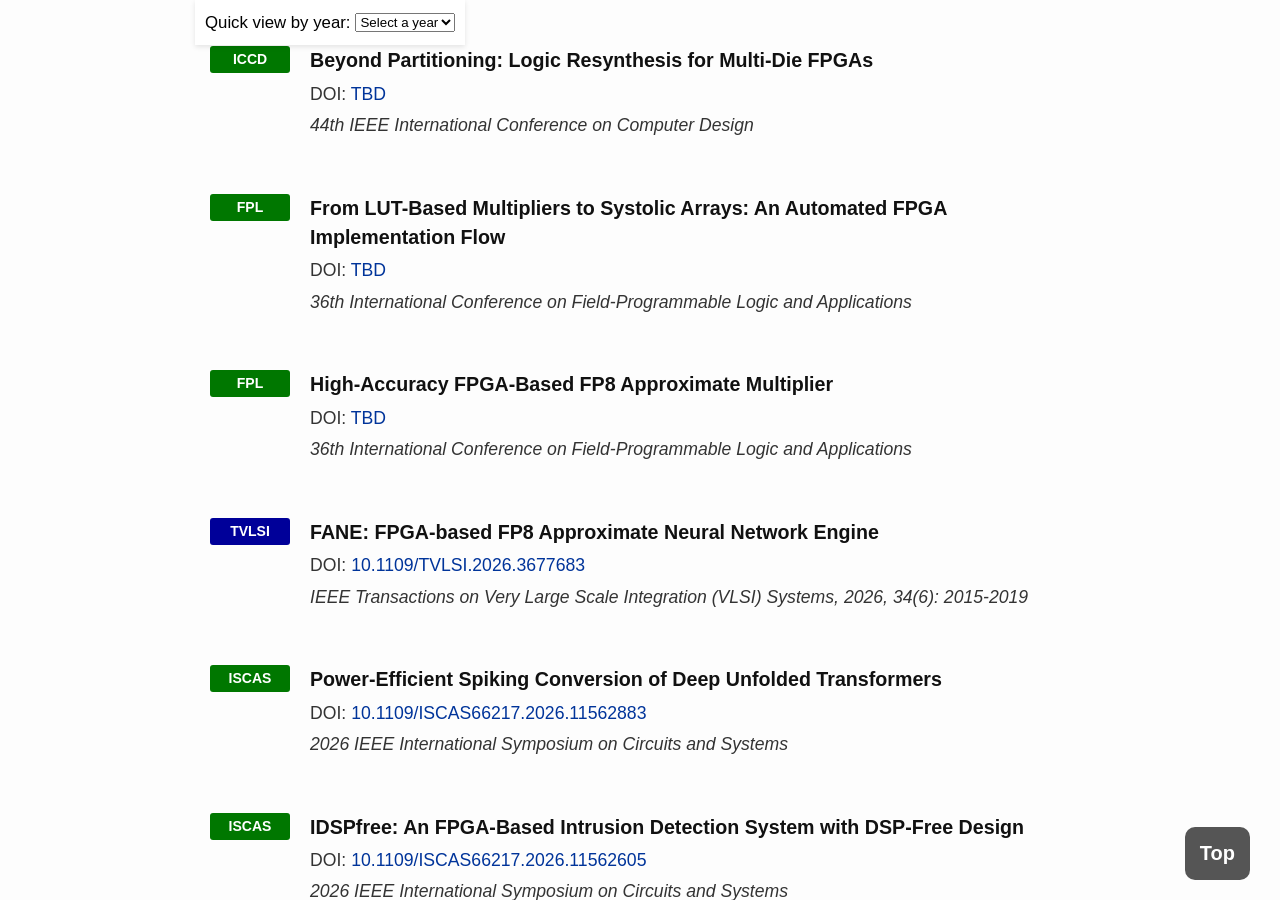
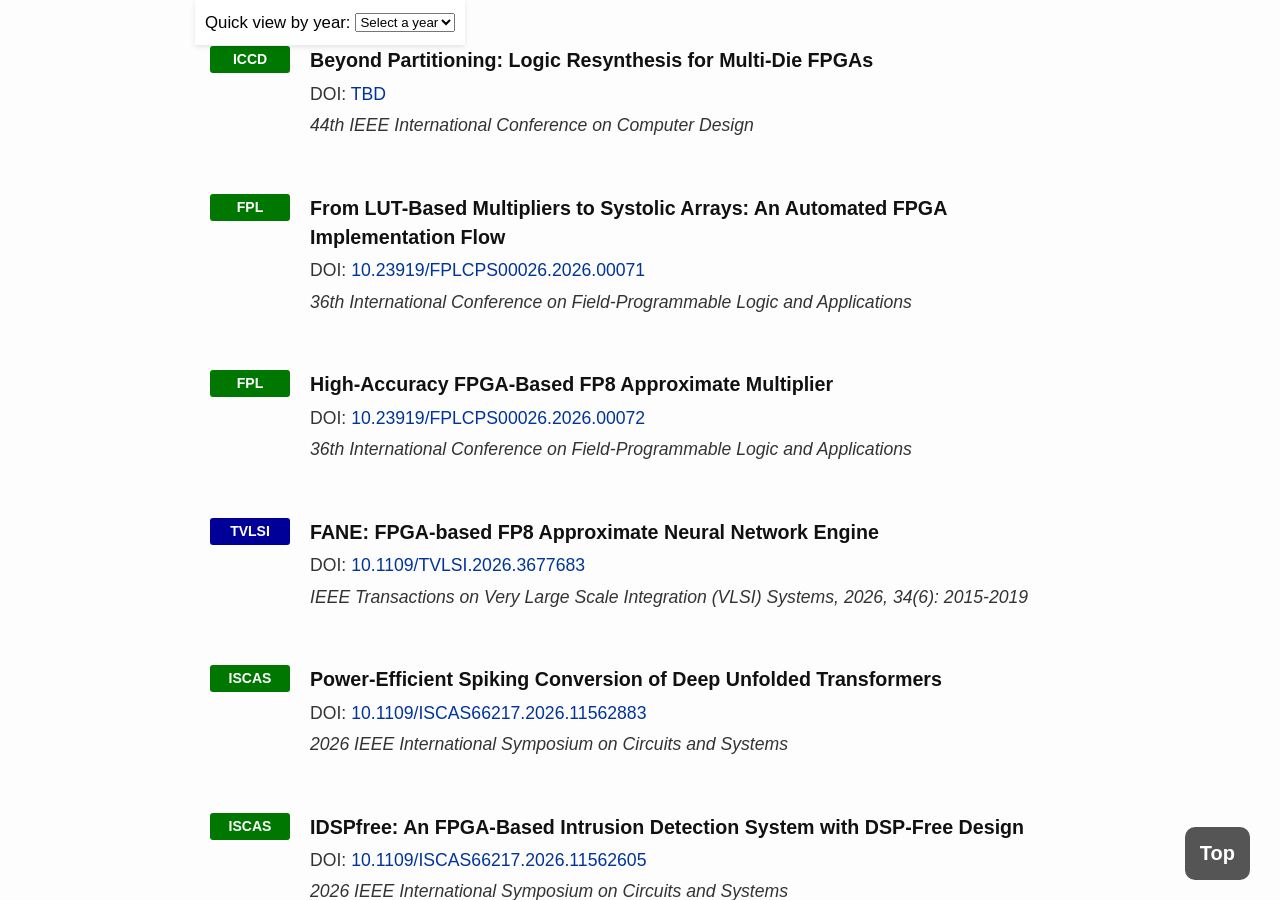
Before and after one commit to ruiqichen7/ruiqichen7.github.io, a Jekyll site: the page built from publications.md, in a window 1280 px wide and 900 px high, scrolled down 407 px. Built offline with Jekyll 4.4.1, drawn with Linux system fonts in a browser that asks for light colours.

Commit message:
update pub

```diff
--- a/index.html
+++ b/index.html
@@ -64,7 +64,7 @@ layout: default
     <div class="rollbar-item">
       <div class="rollbar-date">06/2026</div>
       <div class="rollbar-text">
-        🎉 Our works (high-accuracy FP8 APM & Auto-SA) have been accepted by
+        🎉 Our works (<a href="https://ieeexplore.ieee.org/document/11754216">high-accuracy FP8 APM</a> & <a href="https://ieeexplore.ieee.org/document/11754234">Auto-SA</a>) have been accepted by
         <a href="https://2026.fpl.org/">FPL 2026</a>
       </div>
     </div>
--- a/publications.md
+++ b/publications.md
@@ -87,7 +87,7 @@ permalink: /publications/
     </div>
     <div style="flex: 1; padding-left: 20px;">
         <h3 id="auto-sa" style="scroll-margin-top: 90px; margin: 0;font-style: normal;font-weight: 600;">From LUT-Based Multipliers to Systolic Arrays: An Automated FPGA Implementation Flow</h3>
-        <p style="margin: 5px 0;">DOI: <a href="https://2026.fpl.org/" >TBD</a></p>
+        <p style="margin: 5px 0;">DOI: <a href="https://ieeexplore.ieee.org/document/11754234" >10.23919/FPLCPS00026.2026.00071</a></p>
         <p style="margin: 5px 0;"><i>36th International Conference on Field-Programmable Logic and Applications</i></p>
     </div>
 </div>
@@ -110,7 +110,7 @@ permalink: /publications/
     </div>
     <div style="flex: 1; padding-left: 20px;">
         <h3 id="high-accuracy-fp8" style="scroll-margin-top: 90px; margin: 0;font-style: normal;font-weight: 600;">High-Accuracy FPGA-Based FP8 Approximate Multiplier</h3>
-        <p style="margin: 5px 0;">DOI: <a href="https://2026.fpl.org/" >TBD</a></p>
+        <p style="margin: 5px 0;">DOI: <a href="https://ieeexplore.ieee.org/document/11754216" >10.23919/FPLCPS00026.2026.00072</a></p>
         <p style="margin: 5px 0;"><i>36th International Conference on Field-Programmable Logic and Applications</i></p>
     </div>
 </div>
```
